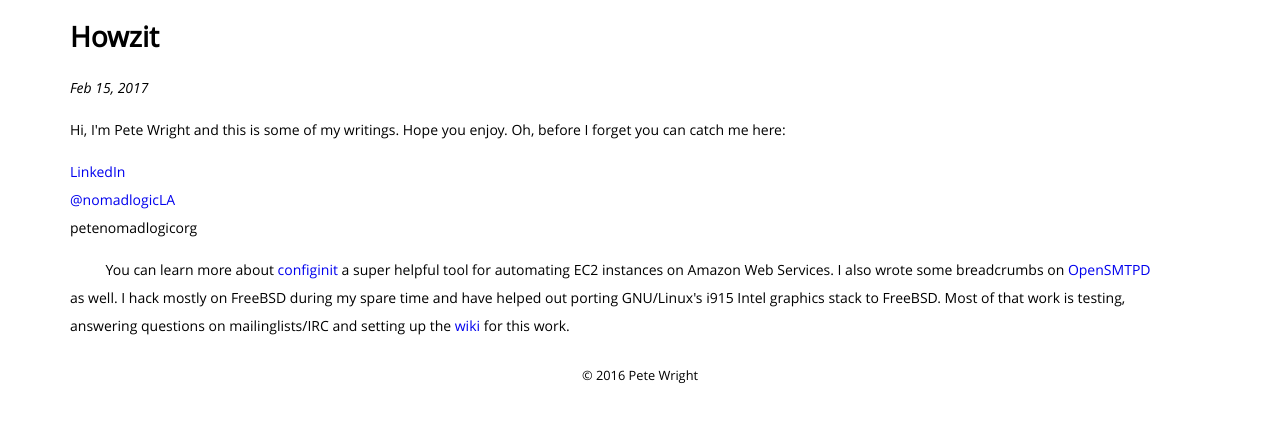
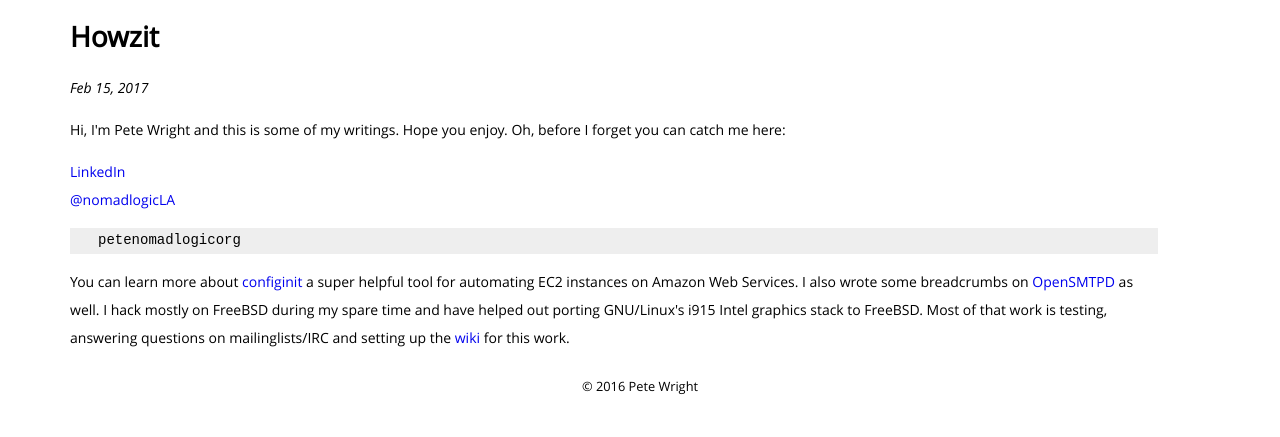
Before and after one commit to nomadlogic/nomadlogic.github.io, a plain HTML site: page index.html in a window 1280 px wide. Drawn offline with Linux system fonts and the light colour scheme; a web font is replaced by a local one.

Commit message:
fix contact info

```diff
--- a/index.html
+++ b/index.html
@@ -52,10 +52,10 @@ png" />
                 <br>
                 <a href="https://twitter.com/nomadlogicLA">@nomadlogicLA</a>
                 <br>
-                pete<AT>nomadlogic<DOT>org
+                <pre>pete<AT>nomadlogic<DOT>org</pre>
                 </p>
 
-                <p class="maintext_indent">
+                <p class="maintext">
                 You can learn more about <a href="https://nomadlogic.github.io/configinit.html">configinit</a> a super helpful tool for automating EC2 instances on Amazon Web Services.  I also wrote some breadcrumbs on <a href="https://nomadlogic.github.io/opensmtpd.html">OpenSMTPD</a> as well.  I hack mostly on FreeBSD during my spare time and have helped out porting GNU/Linux's i915 Intel graphics stack to FreeBSD.  Most of that work is testing, answering questions on mailinglists/IRC and setting up the <a href="https://github.com/FreeBSDDesktop/freebsd-base-graphics/wiki">wiki</a> for this work.
                 </p>
     </article>
```
